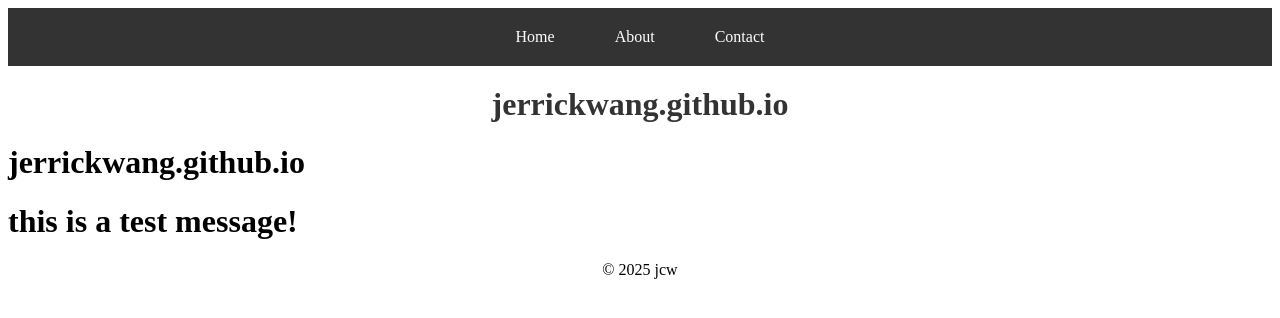
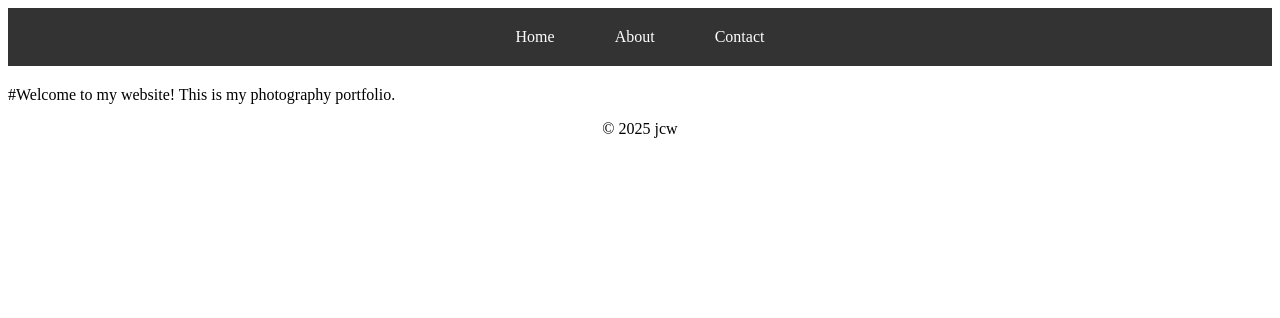
Before and after one commit to jerrickwang/jerrickwang.github.io, a Jekyll site: the page built from index.md, in a window 1280 px wide. Shown: the top 318 px of the page. Built offline with Jekyll 4.4.1, drawn with Linux system fonts in a browser that asks for light colours; our own code applies the rules of GitHub Pages for plain Markdown files.

Commit message:
Update index.md

```diff
--- a/index.md
+++ b/index.md
@@ -1,2 +1 @@
-# jerrickwang.github.io
-# this is a test message!
+#Welcome to my website! This is my photography portfolio.
```
